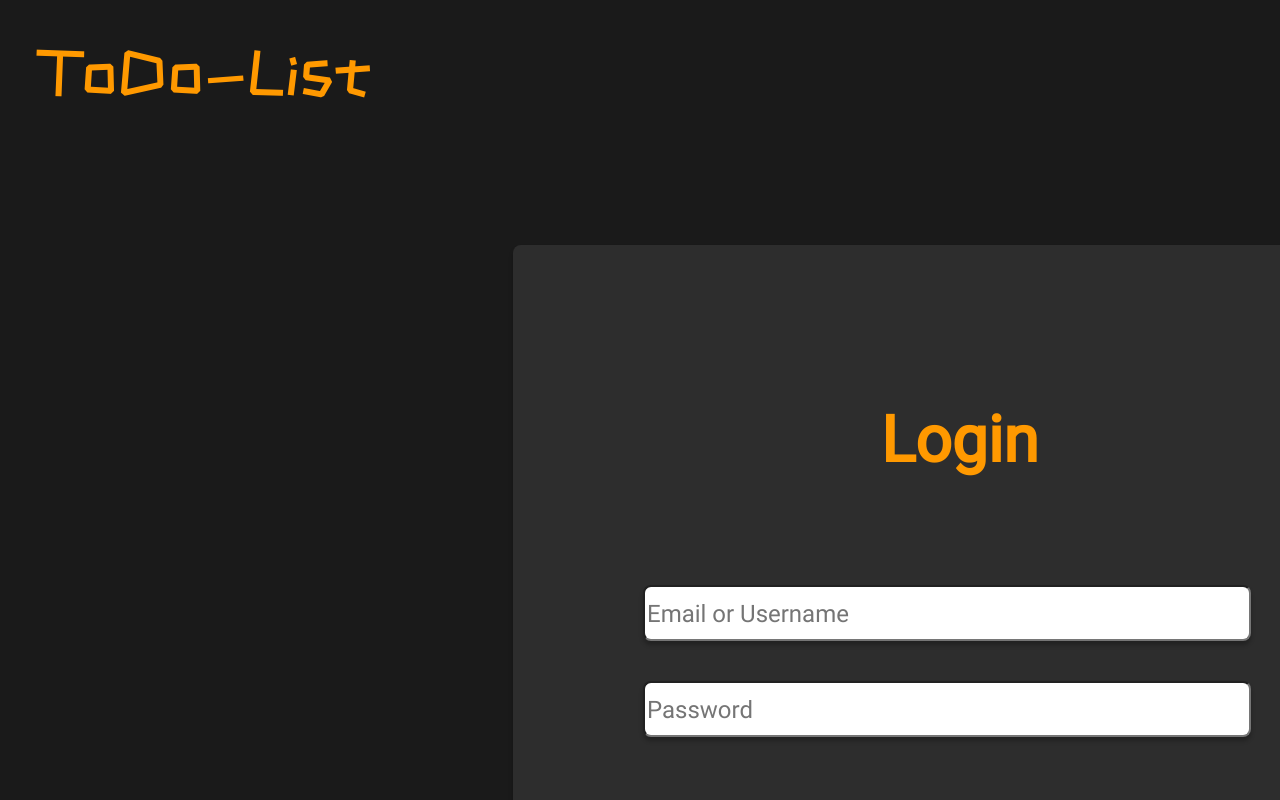
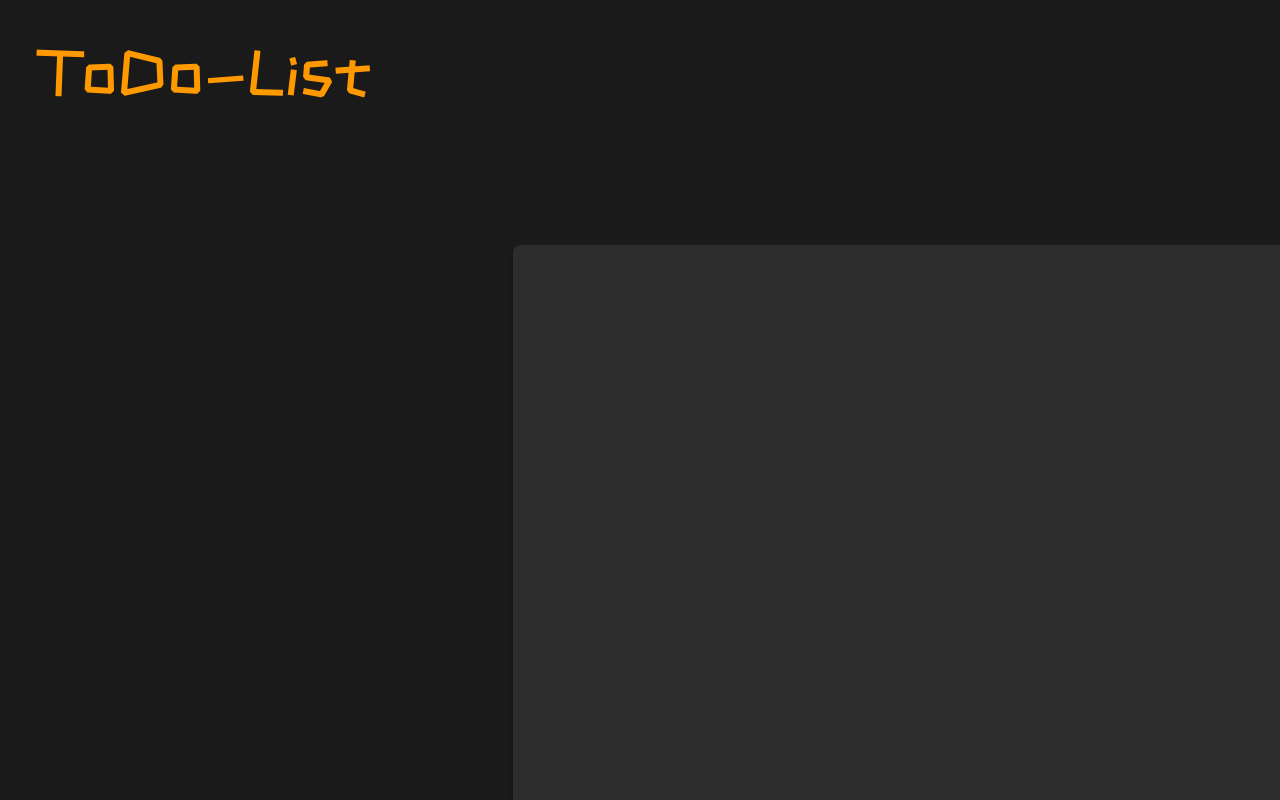
Before and after one commit to Grzk8/to-do-list, a React (Create React App) app: page / in a window 1280 px wide. Shown: the top 800 px of the page. Built offline with nearby package versions, Linux system fonts and the light colour scheme.

Commit message:
Update App.js

```diff
--- a/src/App.js
+++ b/src/App.js
@@ -10,9 +10,9 @@ function App() {
 
   let routes = (
     <Switch>
-      <Route path='/' exact component={Login}/>
-      <Route path='/create_account' component={NewAccount}/>
-      <Route path='/main' component={List}/>
+      <Route path='/to-do-list/' exact component={Login}/>
+      <Route path='/to-do-list/create_account' component={NewAccount}/>
+      <Route path='/to-do-list/main' component={List}/>
     </Switch>
   );
 
```
